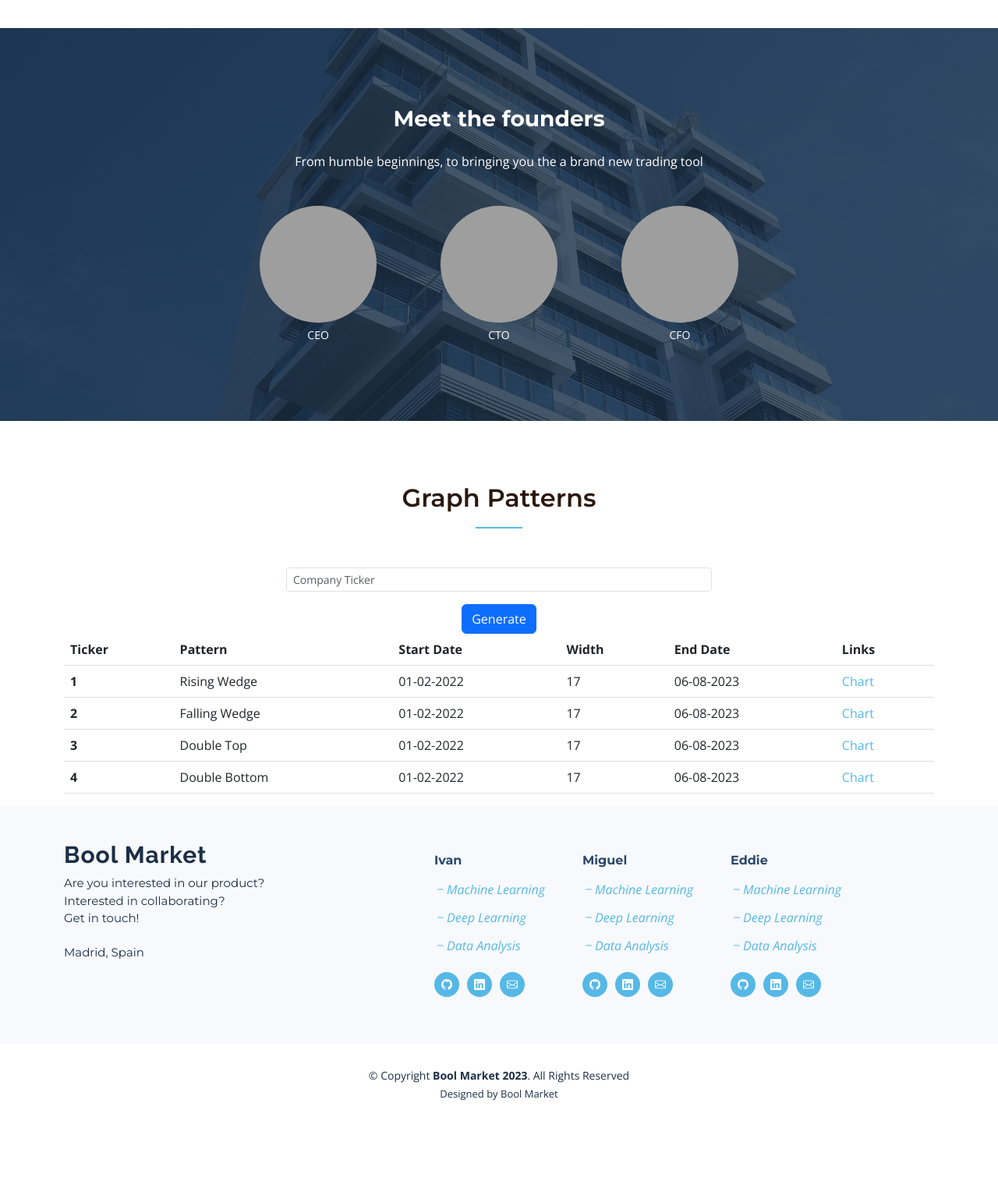
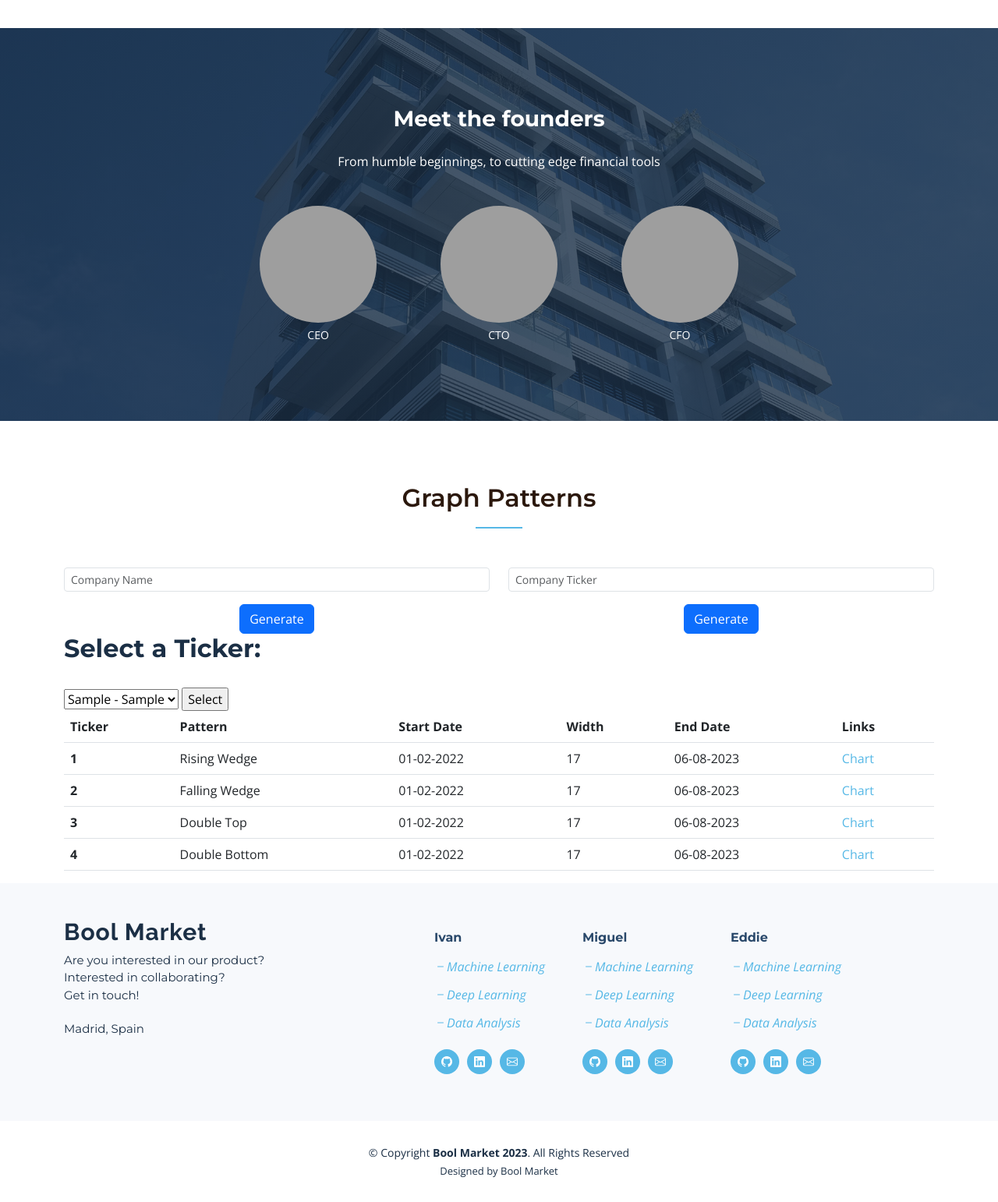
Before and after one commit to BigEd12/bool-market-web, a Flask app: template templates/index.html in a window 1280 px wide. Shown: the part 2219-3761 px from the top of the page at 78% size. Before the commit the page ends 3631 px from the top, so only its background shows below. Run offline with Flask 3, Linux system fonts and the light colour scheme; the template is opened without the code that fills it: values that come from a table or form of the project are taken from there, most other values are stand-ins (such as "Sample title", 1, 10 or a date in 2020); some libraries are stand-ins or nearby versions; grey boxes are pictures that could not be loaded.

Commit message:
ticker search functionality

```diff
--- a/forms.py
+++ b/forms.py
@@ -1,11 +1,14 @@
 from wtforms import Form, StringField, DateField
 from wtforms.validators import InputRequired
 
-class MyForm(Form):
+class CandleForm(Form):
     from_date = DateField('From (YYYY-MM-DD)', validators=[InputRequired()])
     to_date = DateField('To (YYYY-MM-DD)', validators=[InputRequired()])
     company_ticker = StringField('Company Ticker', validators=[InputRequired()])
 
 
 class PatternForm(Form):
-    company_ticker = StringField('Company Ticker', validators=[InputRequired()])
+    company_ticker = StringField('Company Ticker')
+
+class TickerForm(Form):
+    company_name = StringField('Company name')
--- a/main.py
+++ b/main.py
@@ -7,10 +7,12 @@ import plotly.graph_objects as go
 import json
 import plotly
 
+import requests
+
 from wtforms import Form, StringField
 from wtforms.validators import InputRequired
 
-from forms import MyForm, PatternForm
+from forms import CandleForm, PatternForm, TickerForm
 
 
 #---------------------- FLASK ----------------------#
@@ -21,18 +23,50 @@ Bootstrap(app)
 
 @app.route('/', methods=['GET', 'POST'])
 def index():
-    candle_form = MyForm(request.form)
+    #---Prepare Forms---#
+    candle_form = CandleForm(request.form)
     pattern_form = PatternForm(request.form)
+    ticker_form = TickerForm(request.form)
     candlestick_data = None
 
+
+
+
+    #---Form Submissions---#
     if request.method == 'POST':
+        #---Candle Form---#
         if candle_form.validate():
             from_date = candle_form.from_date.data
             to_date = candle_form.to_date.data
             candle_ticker = candle_form.company_ticker.data
 
-            # candlestick_data = fetch_candlestick_data(candle_ticker, from_date, to_date)
-            # candlestick_data = process_candlestick_data(candlestick_data)
+        #---Ticker Form---#
+        if ticker_form.validate():
+          comp_name = ticker_form.company_name.data
+          api_url = f'https://eodhistoricaldata.com/api/search/{comp_name}?api_token=64ef583e9a7137.71172021'
+          response = requests.get(api_url)
+          res_text = response.text
+          data = json.loads(res_text)
+          first_3_entries = data[:3]
+
+          code1 = first_3_entries[0]['Code']
+          exchange1 = first_3_entries[0]['Exchange']
+          code2 = first_3_entries[1]['Code']
+          exchange2 = first_3_entries[1]['Exchange']
+          code3 = first_3_entries[2]['Code']
+          exchange3 = first_3_entries[2]['Exchange']
+
+          return render_template('index.html',
+                                candle_form=candle_form,
+                                pattern_form=pattern_form,
+                                ticker_form=ticker_form,
+                                code1=code1,
+                                code2=code3,
+                                code3=code3,
+                                exchange1=exchange1,
+                                exchange2=exchange2,
+                                exchange3=exchange3,
+                                )
 
     df = pd.DataFrame({
       'x': ['1', '2', '3', '4', '5'],
@@ -51,7 +85,8 @@ def index():
     return render_template('index.html',
                            candle_form=candle_form,
                            pattern_form=pattern_form,
-                           graphJSON=graphJSON
+                           ticker_form=ticker_form,
+                           graphJSON=graphJSON,
                            )
 
 
--- a/requirements.txt
+++ b/requirements.txt
@@ -2,3 +2,4 @@ flask
 flask-bootstrap==3.3.7.1
 WTForms==3.0.1
 plotly==5.0.0
+yfinance
--- a/static/css/main.css
+++ b/static/css/main.css
@@ -756,6 +756,10 @@ section {
 .services-list .service-item .description {
   line-height: 24px;
   font-size: 14px;
+}
+
+.chart {
+
 }
 
 /*--------------------------------------------------------------
--- a/templates/index.html
+++ b/templates/index.html
@@ -206,7 +206,11 @@
           <script src='https://cdn.plot.ly/plotly-latest.min.js'></script>
           <script type='text/javascript'>
             var graphs = {{ graphJSON | safe }};
-            Plotly.plot('chart',graphs,{});
+            var layout = {
+                width: 10,
+                height: 10
+            };
+            Plotly.plot('chart',graphs,layout);
           </script>
 
         </div>
@@ -220,7 +224,7 @@
         <div class="row justify-content-center">
           <div class="col-lg-6 text-center">
             <h3>Meet the founders</h3>
-            <p>From humble beginnings, to bringing you the a brand new trading tool</p>
+            <p>From humble beginnings, to cutting edge financial tools</p>
           </div>
         </div>
         <div class="row justify-content-center">
@@ -255,17 +259,42 @@
           <form method="POST" action="/">
               <div class="row justify-content-center">
                   <div class="col-6">
-                      {{ pattern_form.company_ticker(class="form-control form-control-sm", placeholder="Company Ticker") }}
+                      {{ ticker_form.company_name(class="form-control form-control-sm", placeholder="Company Name") }}
+                      {% if ticker_form.company_name.errors %}
+                          <div class="alert alert-danger mt-2">
+                              {{ ticker_form.company_name.errors[0] }}
+                          </div>
+                      {% endif %}
+                      <div class="text-center mt-3">
+                        <button type="submit" class="btn btn-primary">Generate</button>
+                    </div>
+                  </div>
+                  <div class="col-6">
+                    {{ pattern_form.company_ticker(class="form-control form-control-sm", placeholder="Company Ticker") }}
                       {% if pattern_form.company_ticker.errors %}
                           <div class="alert alert-danger mt-2">
                               {{ pattern_form.company_ticker.errors[0] }}
                           </div>
                       {% endif %}
+                      <div class="text-center mt-3">
+                        <button type="submit" class="btn btn-primary">Generate</button>
+                    </div>
                   </div>
               </div>
-              <div class="text-center mt-3">
-                  <button type="submit" class="btn btn-primary">Generate</button>
+
+              <div class="ticker-options">
+                  <h3>Select a Ticker:</h3>
+                  <form method="POST">
+                      <select name="selected_ticker">
+                          <option value="{{ code1 }}">{{ code1 }} - {{ exchange1 }}</option>
+                          <option value="{{ code2 }}">{{ code2 }} - {{ exchange2 }}</option>
+                          <option value="{{ code3 }}">{{ code3 }} - {{ exchange3 }}</option>
+                      </select>
+                      <input type="submit" value="Select">
+                  </form>
               </div>
+
+
           </form>
       </div>
 
```
Also changed, not shown: static/js/main.js (line endings or trailing spaces).
